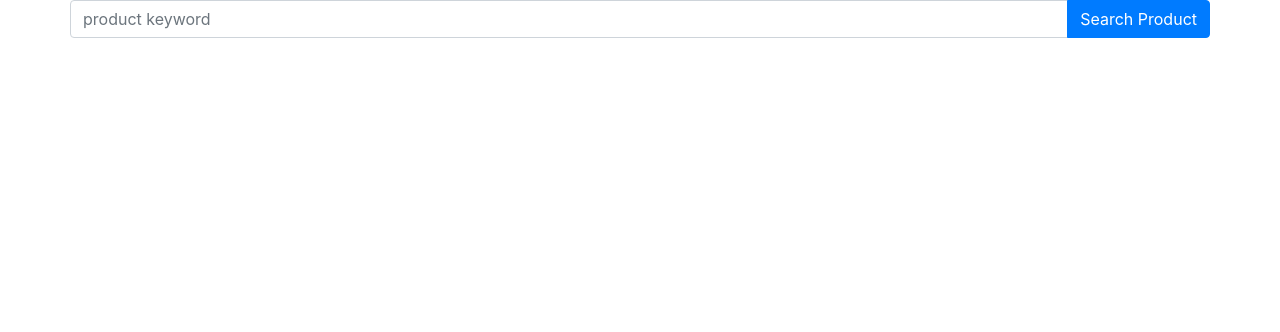
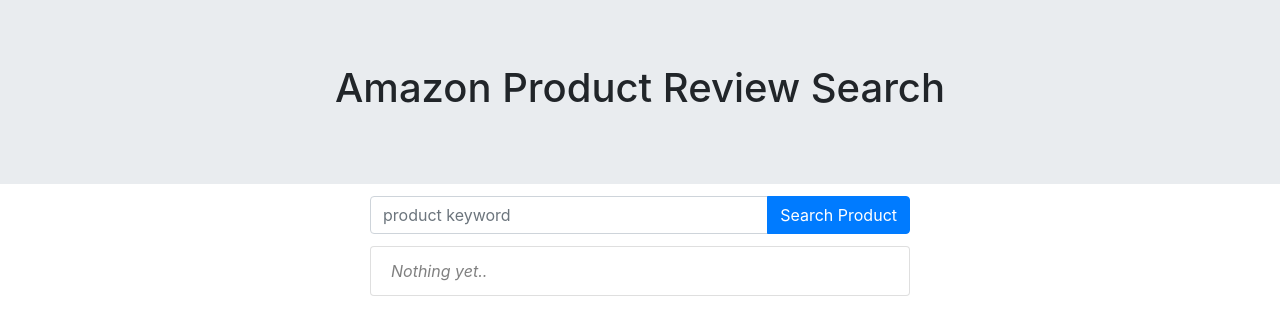
Before and after one commit to AlvinJian/CS525IR, a React (Create React App) app in the folder client-app/: page / in a window 1280 px wide. Shown: the top 332 px of the page. Built offline with nearby package versions, Linux system fonts and the light colour scheme.

Commit message:
tune CSS

```diff
--- a/client-app/src/components/ProductList.js
+++ b/client-app/src/components/ProductList.js
@@ -37,12 +37,20 @@
 
     renderList() {
         if (this.state.products == null) {
-            console.log("nothing")
+            let style = {
+                color: "grey"
+            }
+            return (
+                <ListGroupItem id={0} style={style}>
+                    <i>Nothing yet..</i>
+                </ListGroupItem>
+            )
         } else {
-            console.log(JSON.stringify(this.state.products));
+            // console.log(JSON.stringify(this.state.products));
             return this.state.products.map(
                 (product, i) => {
-                    return (<ListGroupItem
+                    return (
+                        <ListGroupItem
                             id={product.id}
                             key={i}
                             tag="button"
--- /dev/null
+++ b/client-app/src/components/ProductReview.css
@@ -0,0 +1,4 @@
+div.review {
+    margin-top: 10px;
+    margin-bottom: 10px
+}
--- a/client-app/src/components/ProductReview.js
+++ b/client-app/src/components/ProductReview.js
@@ -1,6 +1,7 @@
 import React, { Component } from 'react';
 import { Card, CardImg, CardTitle, CardText, CardDeck,
     CardSubtitle, CardBody } from 'reactstrap';
+import './ProductReview.css'
 
 export default class ProductReview extends Component {
     constructor(props) {
@@ -33,7 +34,7 @@
                 for (let i=0; i<5 &&
                         progress.count<progress.theReviews.length; ++i) {
                     cards.push(
-                        <Card>
+                        <Card className="review">
                             <CardBody>
                                 <CardText>
                                     {progress.theReviews[progress.count].text}
--- /dev/null
+++ b/client-app/src/components/ProductSearch.css
@@ -0,0 +1,12 @@
+div.Jumbo {
+    margin: 0px;
+}
+
+h1.Jumbo {
+    text-align: center;
+}
+
+div.searchbar {
+    margin-top: 12px;
+    margin-bottom: 12px
+}
--- a/client-app/src/components/ProductSearch.js
+++ b/client-app/src/components/ProductSearch.js
@@ -1,8 +1,10 @@
 import React, { Component } from 'react';
+import { Jumbotron } from 'reactstrap';
 import { Container, Row, Col } from 'reactstrap';
 import { Button } from 'reactstrap'
 import { Input, InputGroup, InputGroupAddon  } from 'reactstrap';
 import ProductList from  './ProductList.js'
+import './ProductSearch.css'
 
 export default class ProductSearch extends Component {
     constructor(props) {
@@ -33,9 +35,17 @@
 
     render() {
         return(
+            <div>
+                <Jumbotron fluid className="Jumbo">
+                    <Container fluid>
+                        <h1 className="Jumbo"> Amazon Product Review Search </h1>
+                    </Container>
+                </Jumbotron>
                 <Container>
                     <Row>
-                    <InputGroup>
+                        <Col lg="3"/>
+                        <Col lg="6">
+                            <InputGroup className="searchbar">
                                 <Input id={this.searchBoxId}
                                     placeholder="product keyword"
                                     onKeyPress={(event) => {
@@ -50,11 +60,18 @@
                                     </Button>
                                 </InputGroupAddon>
                             </InputGroup>
+                        </Col>
+                        <Col lg="3"/>
                     </Row>
                     <Row>
+                        <Col lg="3"/>
+                        <Col lg="6">
                             <ProductList dataSource={this} mgr={this.pageManager}/>
+                        </Col>
+                        <Col lg="3"/>
                     </Row>
                 </Container>
+            </div>
         );
     }
 }
--- /dev/null
+++ b/client-app/src/components/ProductView.css
@@ -0,0 +1,21 @@
+div.Jumbo {
+    margin: 0px;
+}
+
+h1.Jumbo {
+    text-align: center;
+}
+
+div.labelDeck {
+    margin-top: 12px;
+    margin-bottom: 12px
+}
+
+span.label {
+    margin: 3px
+}
+
+div.searchbar {
+    margin-top: 12px;
+    margin-bottom: 12px
+}
--- a/client-app/src/components/ProductView.js
+++ b/client-app/src/components/ProductView.js
@@ -7,6 +7,7 @@
 import { Card, CardImg, CardTitle, CardText, CardDeck,
     CardHeader, CardBody } from 'reactstrap';
 import ProductReview from './ProductReview'
+import './ProductView.css'
 
 export default class ProductView extends Component {
     constructor(props) {
@@ -44,7 +45,11 @@
         return (
             labels.map(
                 (lbl, i) => {
-                    return (<Badge color={clr} key={i}>{lbl}</Badge>)
+                    return (
+                        <Badge color={clr} key={i} className="label">
+                            {lbl}
+                        </Badge>
+                    )
                 }
             )
         )
@@ -52,7 +57,7 @@
 
     drawLabelSection() {
         return (
-            <CardDeck>
+            <CardDeck className="labelDeck">
                 <Card>
                     <CardHeader>Pro</CardHeader>
                     <CardBody>
@@ -65,7 +70,9 @@
                     <CardHeader>Con</CardHeader>
                     <CardBody>
                         <CardText>
+                            <div className="label">
                                 { this.drawLabels(this.state.productInfo.labels, "danger") }
+                            </div>
                         </CardText>
                     </CardBody>
                 </Card>
@@ -94,17 +101,20 @@
             if (this.state.productInfo) {
                 let theViews = []
                 theViews.push(
-                    <Row>{ this.drawLabelSection() }</Row>
+                    <Row>
+                        <Col lg="2" />
+                        <Col lg="8" >
+                            { this.drawLabelSection() }
+                        </Col>
+                        <Col lg="2" />
+                    </Row>
                 )
                 theViews.push(
                     <Row>
-                        <InputGroup>
-                            <InputGroupAddon addonType="prepend">
-                                <Button color="secondary"
-                                        onClick={this.backToProductSearch}>
-                                    Back to Product Search
-                                </Button>
-                            </InputGroupAddon>
+                        <Col lg="2"/>
+                        <Col lg="8">
+                            <hr/>
+                            <InputGroup className="searchbar">
                                 <Input id={this.searchBoxId}
                                     placeholder="search review"
                                     onKeyPress={(event) => {
@@ -127,13 +137,19 @@
                                     </Button>
                                 </InputGroupAddon>
                             </InputGroup>
+                        </Col>
+                        <Col lg="2"/>
                     </Row>
                 )
                 theViews.push(
                     <Row>
+                        <Col lg="1" />
+                        <Col lg="10">
                             <ProductReview
                                 reviews={this.state.productInfo.topReviews}
                                 dataSource={this} />
+                        </Col>
+                        <Col lg="1" />
                     </Row>
                 )
                 return theViews
@@ -143,14 +159,20 @@
         }
 
         return (
+            <div>
+                <Button color="secondary"
+                    onClick={this.backToProductSearch}>
+                    Back to Product Search
+                </Button>
+                <Jumbotron fluid className="Jumbo">
                     <Container>
-                <Row>
-                    <Jumbotron>
-                        <h1>{this.theProduct.name}</h1>
+                        <h1 className="Jumbo">{this.theProduct.name}</h1>
+                    </Container>
                 </Jumbotron>
-                </Row>
+                <Container>
                     {condDraw()}
                 </Container>
+            </div>
         )
     }
 }
```
Lines whose indentation alone changed are shown as unchanged.
